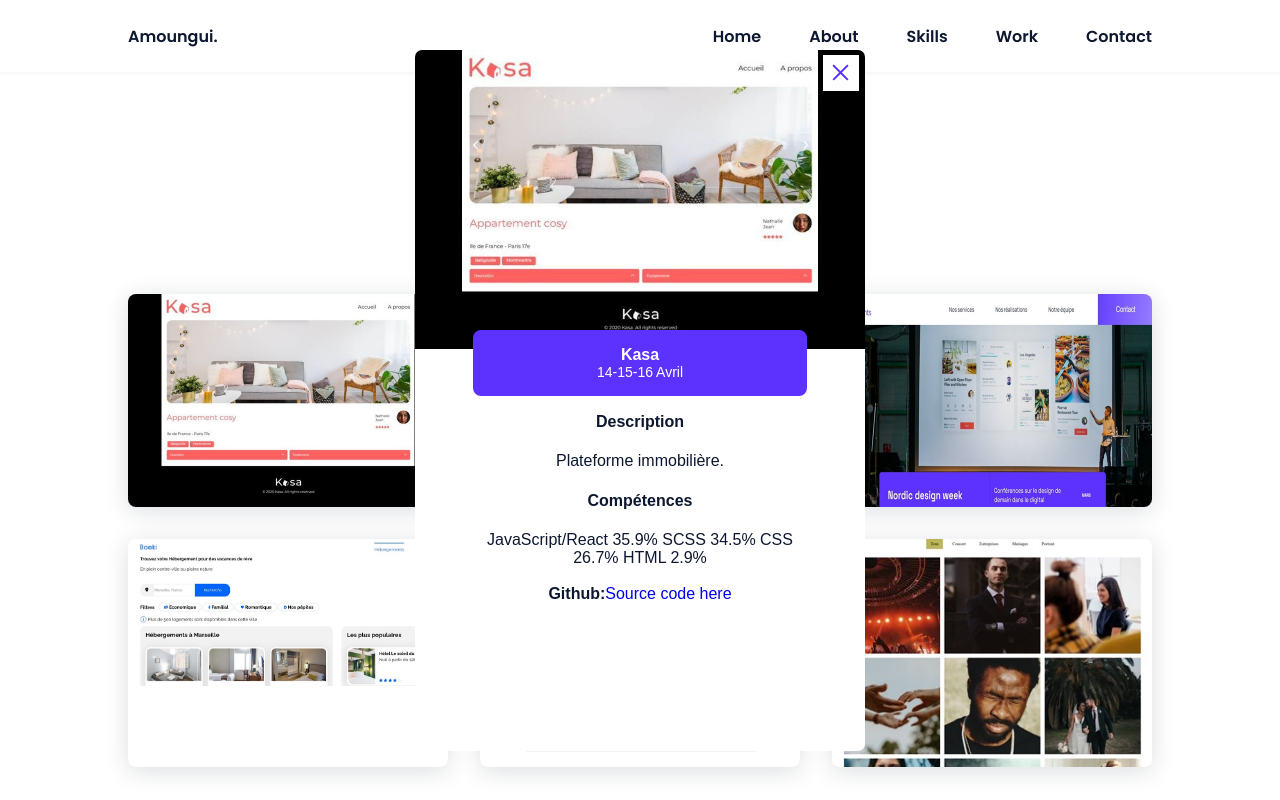
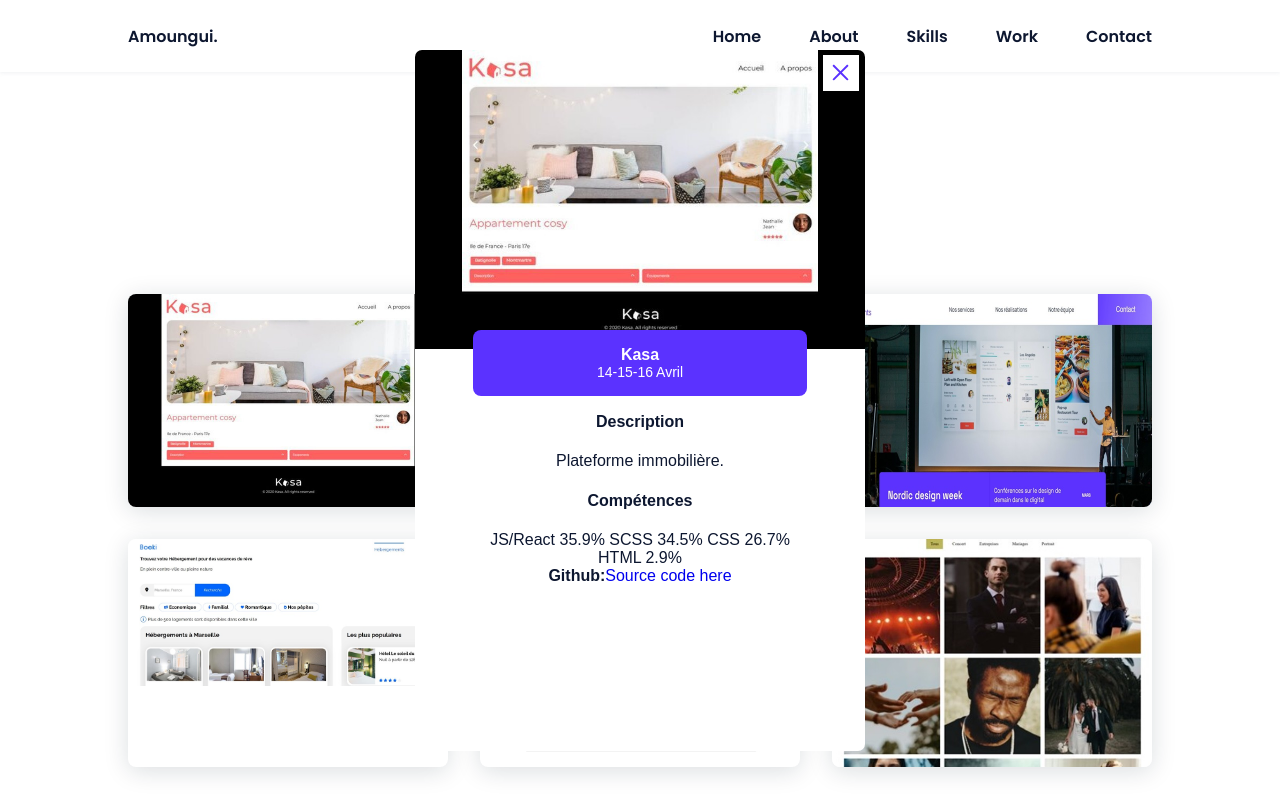
Before and after one commit to amoungui/porfolio, a React (Create React App) app: page / in a window 1280 px wide. Both pictures are taken after a click on the element 288 px from the left and 2107 px from the top of the page. Shown: the part 1707-2507 px from the top of the page. Built offline with nearby package versions, Linux system fonts and the light colour scheme.

Commit message:
review events.json file

```diff
--- a/public/events.json
+++ b/public/events.json
@@ -10,7 +10,7 @@
             "github": "https://github.com/amoungui/kasa-using-reactjs",
             "periode": "14-15-16 Avril",
             "prestations": [
-                "JavaScript/React 35.9% SCSS 34.5% CSS 26.7% HTML 2.9%"
+                "JS/React 35.9% SCSS 34.5% CSS 26.7% HTML 2.9%"
             ]
         },
         {
@@ -36,7 +36,7 @@
             "github": "https://github.com/amoungui/Debuggez-une-application-React",
             "periode": "24-25-26 Février",
             "prestations": [
-                "JavaScript/React 82.5% SCSS 12.5% CSS 3.4% HTML 1.6%"
+                "JS/React 83% SCSS 12% CSS 3.4% HTML 1.6%"
             ]
         },
         {
--- a/src/containers/ModalEvent/ModalEvent.jsx
+++ b/src/containers/ModalEvent/ModalEvent.jsx
@@ -24,7 +24,7 @@
         {event.prestations.map((presta) => (
           <div key={presta}>{presta}</div>
         ))}
-        <br /><span><b>Github:</b><Link to={event.github}>Source code here</Link></span>
+        <span><b>Github:</b><Link to={event.github}>Source code here</Link></span>
       </div>
     </div>
   );
```
